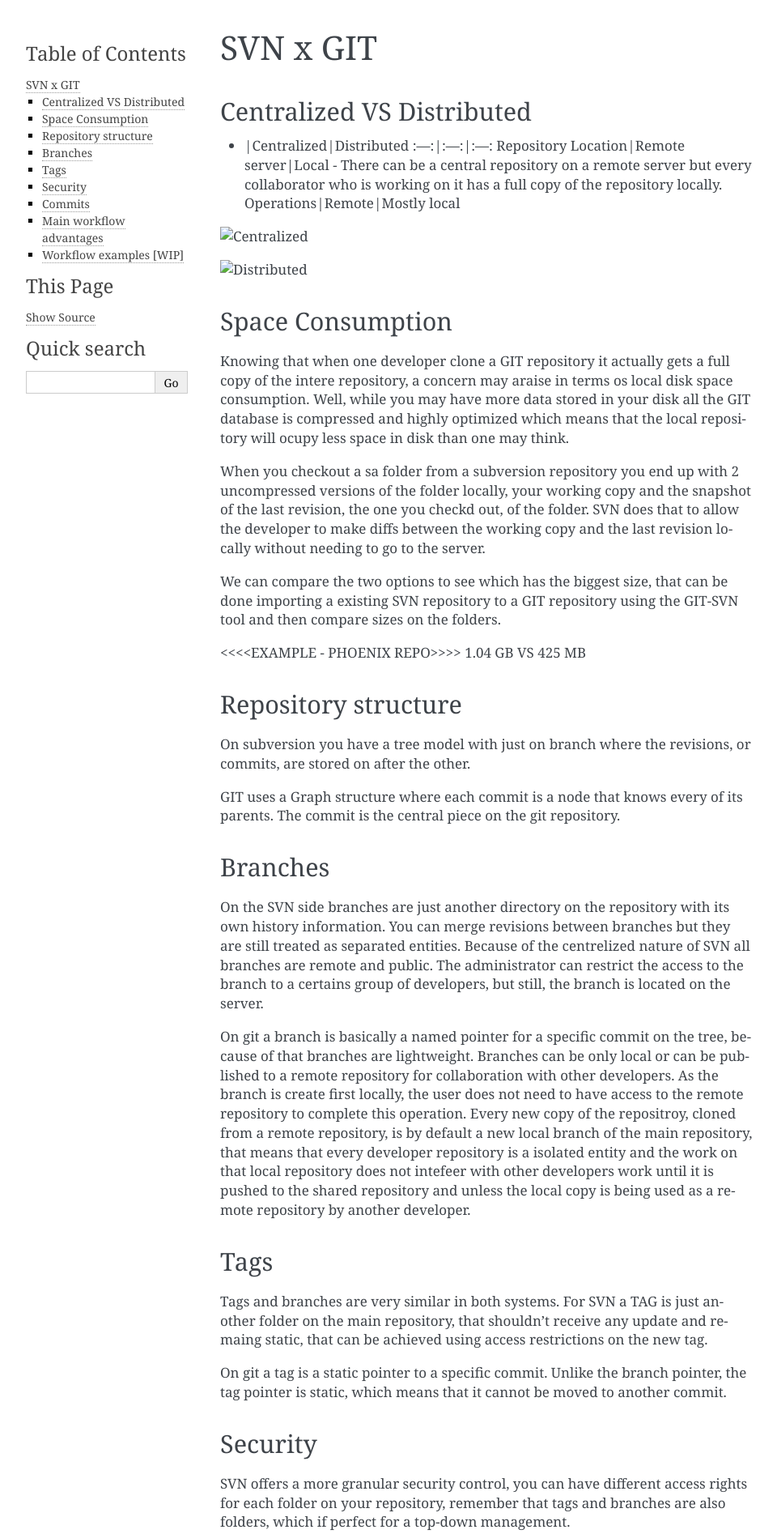
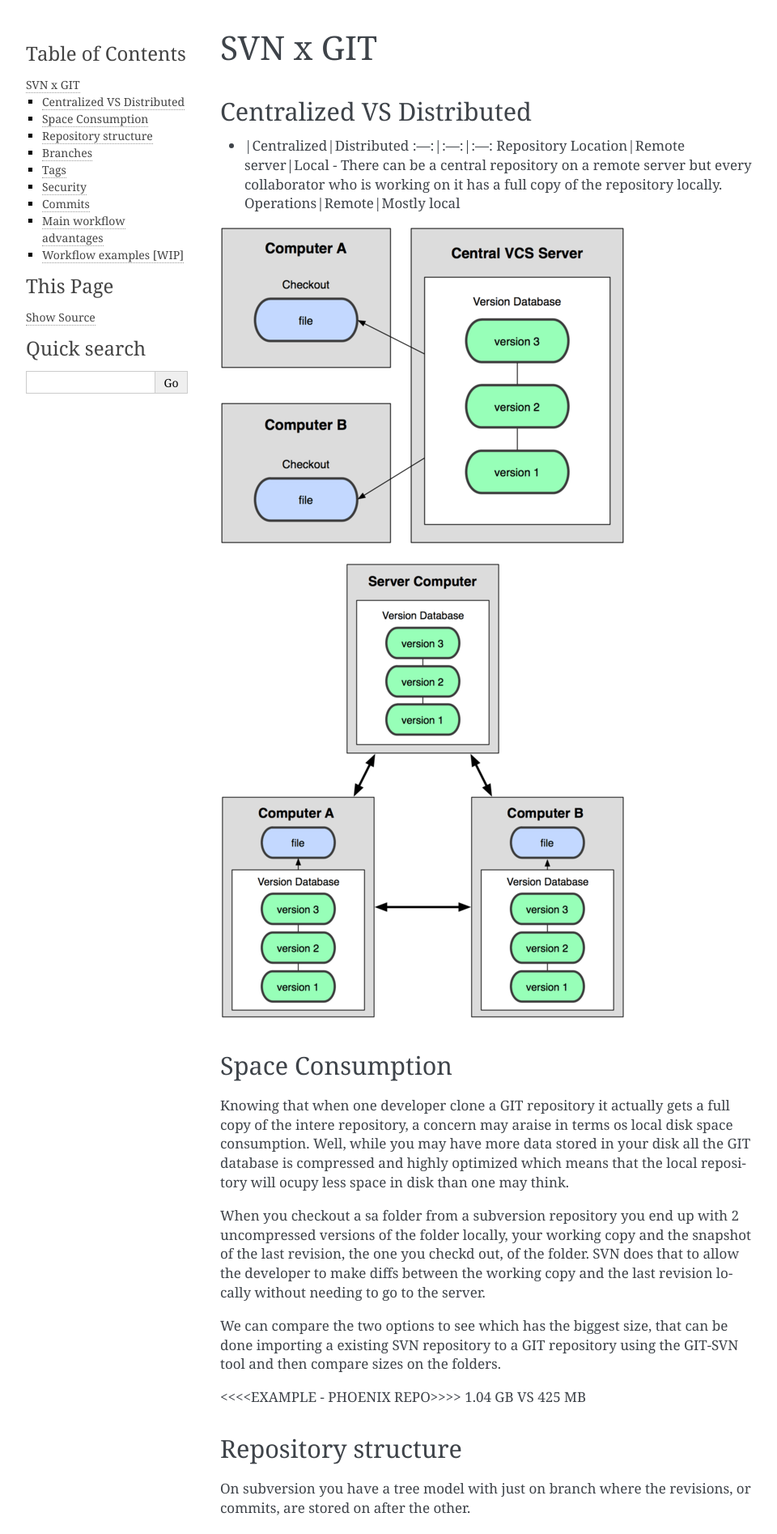
Before and after one commit to pedrostc/svn-vs-git, a Sphinx documentation site: the page built from docs/presentation.md, in a window 1280 px wide. Shown: the top 1894 px of the page at 81% size, without its empty margins (148-1108 px from the left). Built offline with Sphinx 7.4.7, drawn with Linux system fonts in a browser that asks for light colours.

Commit message:
fixed the images addresses

```diff
--- a/docs/presentation.md
+++ b/docs/presentation.md
@@ -7,9 +7,9 @@
 Repository Location|Remote server|Local - There can be a central repository on a remote server but every collaborator who is working on it has a full copy of the repository locally.
 Operations|Remote|Mostly local
 
-![Centralized](docs/assets/imgs/checkout-cvcs.png)
+![Centralized](assets/imgs/checkout-cvcs.png)
 
-![Distributed](docs/assets/imgs/checkout-dvcs.png)
+![Distributed](assets/imgs/checkout-dvcs.png)
 
 ## Space Consumption
 
```
